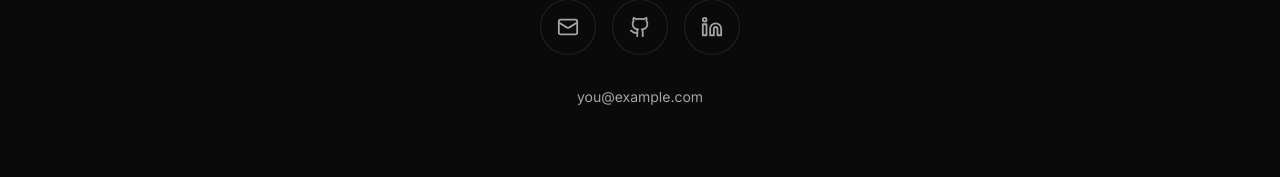
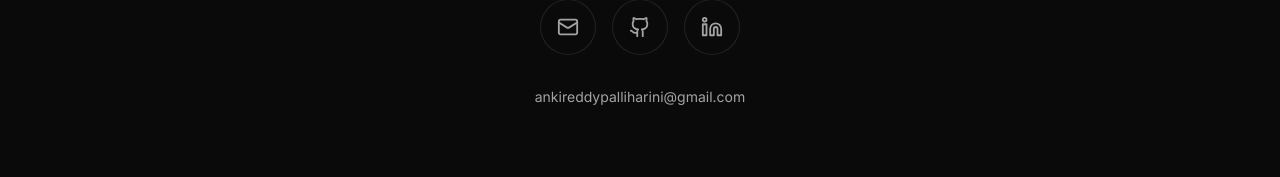
Before and after one commit to HariniAnkireddypalli/portfolio, a React (Vite) app: page / in a window 1280 px wide. Shown: the part 5483-5660 px from the top of the page. Built offline with nearby package versions, Linux system fonts and the light colour scheme.

Commit message:
contact details updated

```diff
--- a/src/components/Contact.jsx
+++ b/src/components/Contact.jsx
@@ -59,7 +59,7 @@ export default function Contact() {
           viewport={viewportDefault}
           className="mt-8 text-text-secondary text-sm"
         >
-          you@example.com
+          ankireddypalliharini@gmail.com
         </motion.p>
       </div>
     </section>
```
